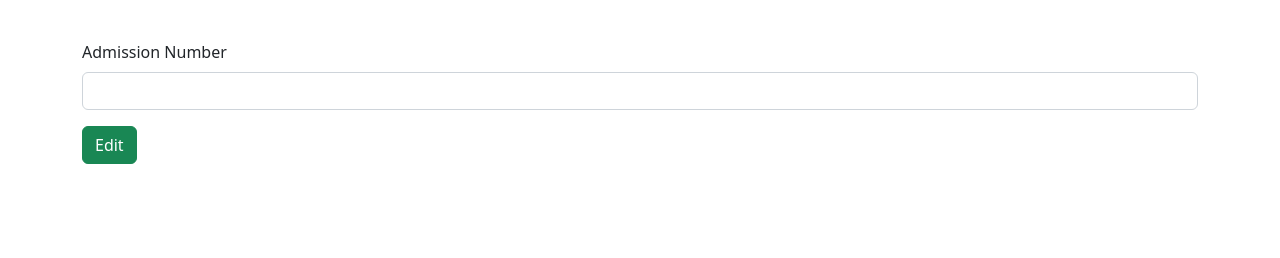
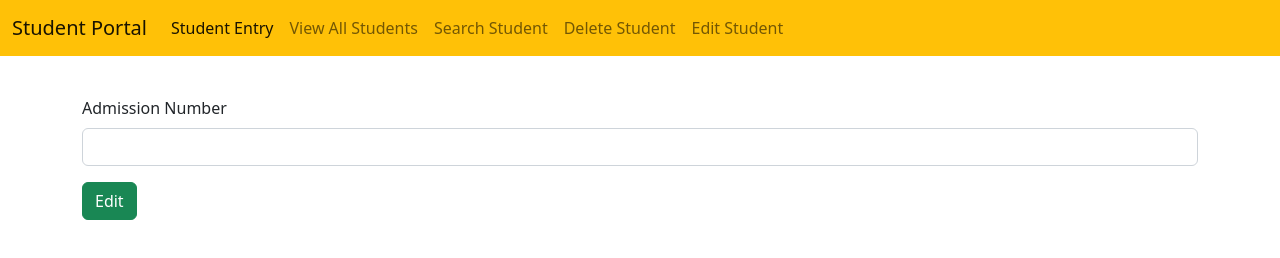
Before and after one commit to saloomaali/StudentWebApp, a plain HTML site: page edit.html in a window 1280 px wide. Drawn offline with nearby package versions, Linux system fonts and the light colour scheme.

Commit message:
navbar fixed

```diff
--- a/edit.html
+++ b/edit.html
@@ -9,7 +9,25 @@
 <link href="https://cdn.jsdelivr.net/npm/bootstrap@5.2.3/dist/css/bootstrap.min.css" rel="stylesheet" integrity="sha384-rbsA2VBKQhggwzxH7pPCaAqO46MgnOM80zW1RWuH61DGLwZJEdK2Kadq2F9CUG65" crossorigin="anonymous">
 </head>
 <body>
+    <nav class="navbar navbar-expand-lg bg-warning">
+        <div class="container-fluid">
+          <a class="navbar-brand" href="#">Student Portal</a>
+          <button class="navbar-toggler" type="button" data-bs-toggle="collapse" data-bs-target="#navbarNavAltMarkup" aria-controls="navbarNavAltMarkup" aria-expanded="false" aria-label="Toggle navigation">
+            <span class="navbar-toggler-icon"></span>
+          </button>
+          <div class="collapse navbar-collapse" id="navbarNavAltMarkup">
+            <div class="navbar-nav">
+              <a class="nav-link active" aria-current="page" href="index.html">Student Entry</a>
+              <a class="nav-link " href="View_All_Students.html">View All Students</a>
+              <a class="nav-link "  href="search.html">Search Student</a>
+              <a class="nav-link "  href="delete.html">Delete Student</a>
+              <a class="nav-link "  href="edit.html">Edit Student</a>
 
+
+            </div>
+          </div>
+        </div>
+      </nav>
     <div class="container">
         <div class="row">
             <div class="col col-12 col-sm-12 col-md-12 col-lg-12 col-xl-12 col-xxl-12">
```
Also changed, not shown: View_All_Students.html (+2 -0 lines), delete.html (+2 -0 lines), index.html (+1 -0 lines), search.html (+2 -0 lines).
